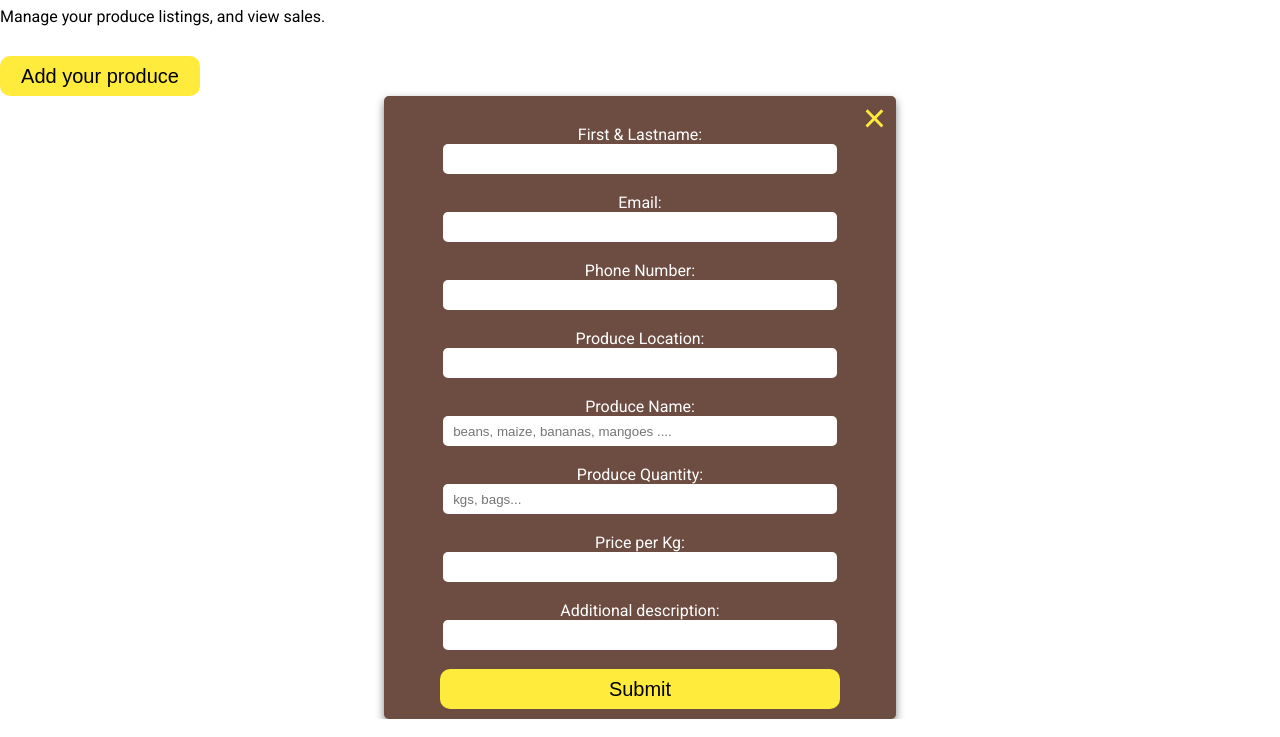
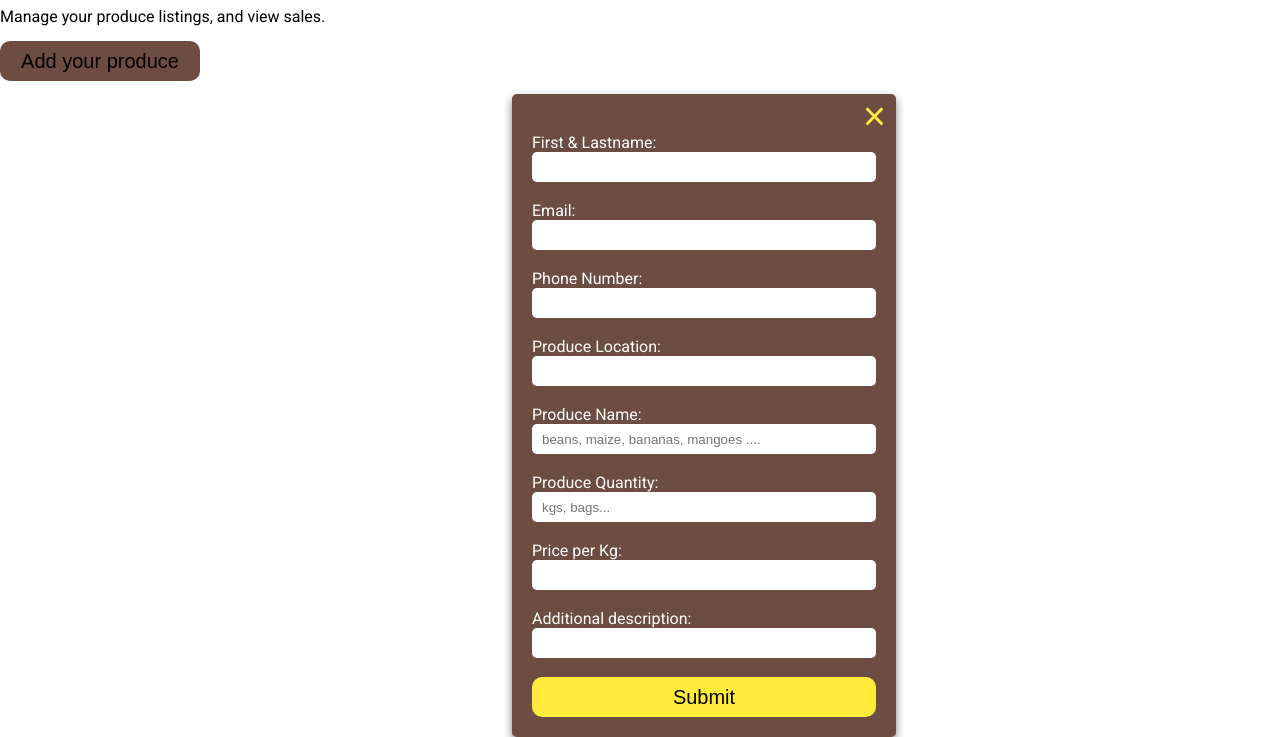
Before and after one commit to Roseciku/Ukulima-Smart-Website, a website: page Frontend/farmersdashboard.html in a window 1280 px wide. Both pictures are taken after a click on the button "Add your produce". Shown: the part 106-843 px from the top of the page. Drawn offline with Linux system fonts and the light colour scheme.

Commit message:
adjusted the produce form position when add produce button is clicked

```diff
--- a/Frontend/farmer.css
+++ b/Frontend/farmer.css
@@ -23,7 +23,8 @@ p{
     border-radius: 10px;
     border:0;
     font-size: 20px;
-    background-color: #FFEB3B;
+    background-color: #6D4C41;
+    margin-bottom: 10px;
 
 }
 #submit{
@@ -36,19 +37,17 @@ p{
 }
 #produce_form{
     display: flex;
-    justify-content: center;
-    align-items: center;
     width:30%;
     background-color: #6D4C41;
-    margin: auto;
- display: none;
-    padding: 10px;
+    display: none;
+    padding: 20px;
     border-radius: 5px;
     box-shadow: 0px 4px 8px rgba(0, 0, 0, 0.5);
-     text-align: center;
-     position:relative;
-    z-index: 2;
-    top: 0;
+     text-align: left;
+     position:absolute;
+    z-index: 1000;
+    top:25%;
+    left: 40%;
     color: white;
 
 }
@@ -70,7 +69,7 @@ p{
 }
 #produce_form input{
 height:30Px;
-width: 400px;
+width: 200px;
 border-radius: 5px;
 border: 0;
 padding:10px;
@@ -196,12 +195,13 @@ span{
         height: auto;
     }
     #produce_form {
-        width: 40%;
+        width: 30%;
     }
 #produce_form input{
-    width: 80%;
+    width: 100%;
 }
     #submit {
         font-size: 20px;
+        width: 100%;
     }
 }
--- a/Frontend/farmer.js
+++ b/Frontend/farmer.js
@@ -83,12 +83,15 @@ const market = document.getElementById('market')
 
 closeFormButton.addEventListener('click', function() {
     produceForm.style.display = 'none';
+    document.getElementById('produce').style.opacity = '0.9';
 });
 
 
 produceAdd.addEventListener('click', ()=>{
 
 produceForm.style.display='block';
+document.getElementById('produce').style.opacity = '0.2';
+
 
 })
 
--- a/Frontend/farmersdashboard.html
+++ b/Frontend/farmersdashboard.html
@@ -20,8 +20,9 @@
     <div id="container">
       <h1>Welcome to Your Farmer Dashboard</h1>
       <p>Manage your produce listings, and view sales.</p>
+      <button id="produceadd">Add your produce</button>
       <div id="produce"></div>
-      <button id="produceadd">Add your produce</button>
+
 
       <form id="produce_form">
         <button type="button" id="close_form" class="close-btn">&times;</button
@@ -29,7 +30,7 @@
 
         <label for="farmer_name">First & Lastname:</label><br />
         <input type="text" id="farmer_name" name="farmer_name" /><br />
-            <span id="nameerror"></span><br>
+        <span id="nameerror"></span><br />
 
         <label for="email">Email:</label><br />
         <input type="text" id="email" name="email" /><br />
@@ -39,7 +40,6 @@
         <input type="text" id="farmer_contact" name="farmer_contact" />
         <br />
         <span id="contacterror"></span> <br />
-
 
         <label for="produce_location">Produce Location:</label> <br />
         <input
@@ -68,8 +68,6 @@
         <br />
         <span id="quantityerror"></span> <br />
 
-
-
         <label for="price">Price per Kg:</label><br />
         <input type="text" id="price" name="price" /><br />
         <span id="priceerror"></span> <br />
@@ -78,9 +76,7 @@
         <input type="text" id="description" name="description" /><br />
         <span id="descriptionerror"></span> <br />
 
-
         <button id="submit" type="submit">Submit</button>
-
       </form>
     </div>
     <script src="./farmer.js"></script>
```
Lines whose indentation alone changed are shown as unchanged.
